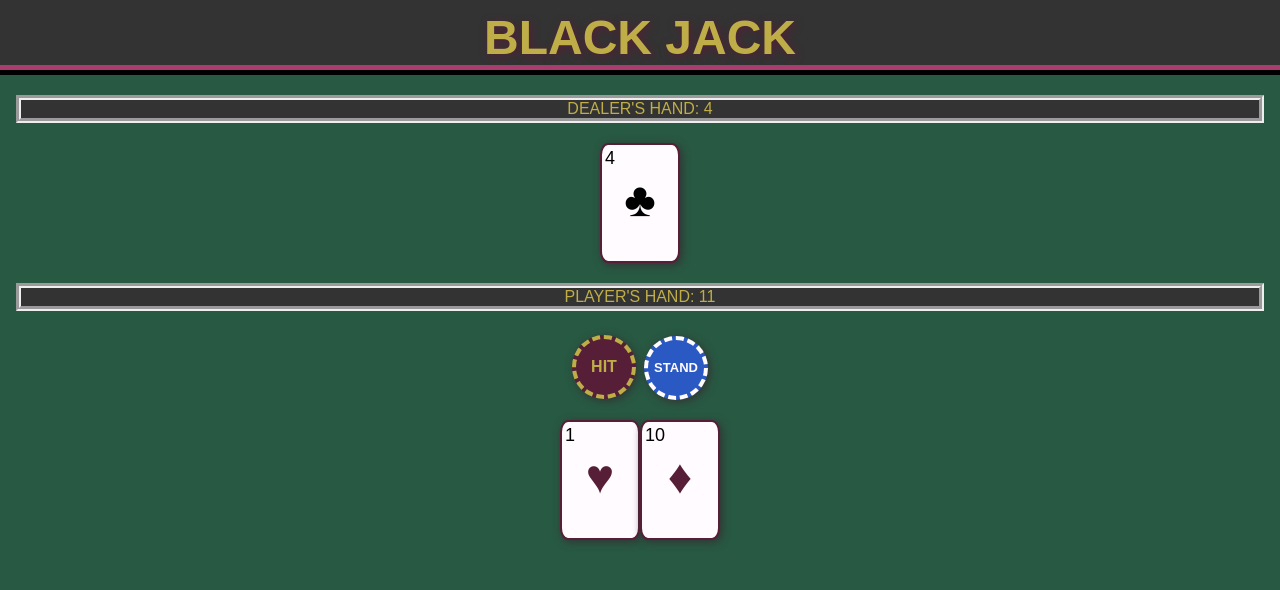
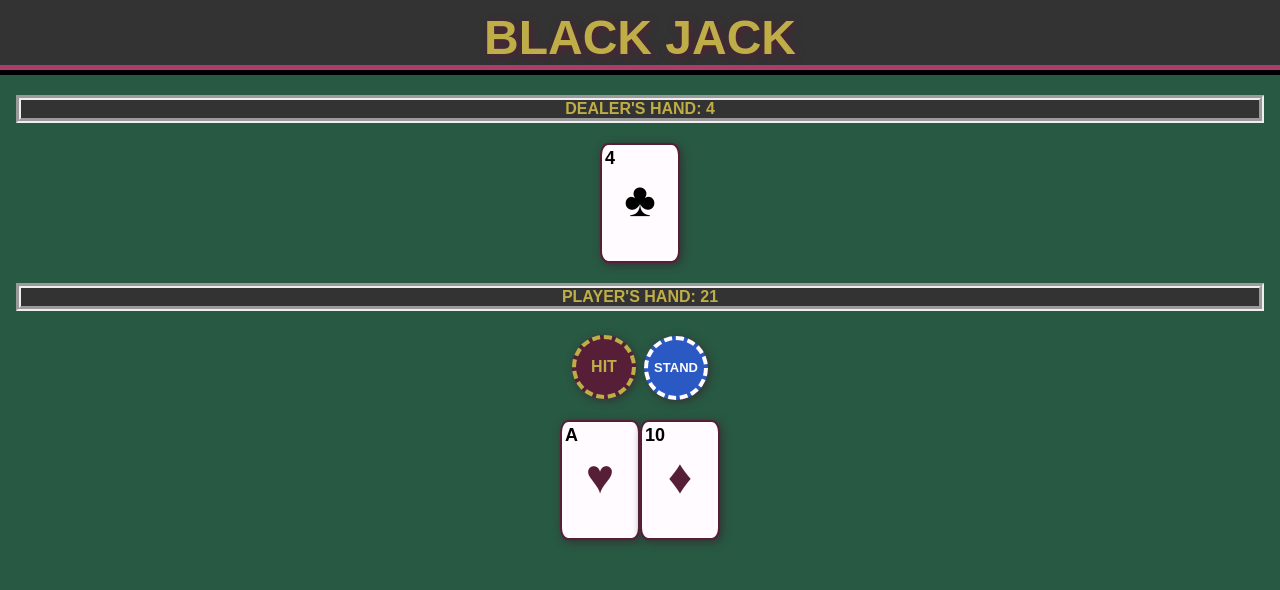
Before and after one commit to cdv-poznan/angular-project-2021, an Angular app: page /game in a window 1280 px wide. Shown: the top 590 px of the page. Built offline with nearby package versions, Linux system fonts and the light colour scheme.

Commit message:
Proper Ace values and card symbols

```diff
--- a/src/app/game/card/card.component.html
+++ b/src/app/game/card/card.component.html
@@ -1,6 +1,11 @@
 <div class="card">
-  <p style="text-align: left; font-size: large;margin: 3px;">{{card.value}}</p>
-
+  <ng-container [ngSwitch]='card.id'>
+    <p *ngSwitchDefault style="text-align: left; font-size: large;margin: 3px;">{{card.value}}</p>
+    <p *ngSwitchCase='1' style="text-align: left; font-size: large;margin: 3px;">A</p>
+    <p *ngSwitchCase='11' style="text-align: left; font-size: large;margin: 3px;">J</p>
+    <p *ngSwitchCase='12' style="text-align: left; font-size: large;margin: 3px;">Q</p>
+    <p *ngSwitchCase='13' style="text-align: left; font-size: large;margin: 3px;">K</p>
+  </ng-container>
   <div style="font-size: xxx-large" [ngSwitch]='card.colour'>
     <div *ngSwitchCase='0'><span style='color: black'>♠</span></div>
     <div *ngSwitchCase='3'><span style='color: black'>♣</span></div>
--- a/src/app/game/game.component.ts
+++ b/src/app/game/game.component.ts
@@ -26,9 +26,17 @@ export class GameComponent implements OnInit {
   }
   public sum(array: Array<Card>): number {
     let sum = 0;
+    let aceCounter = 0;
     // tslint:disable-next-line:prefer-for-of
     for (let i = 0; i < array.length; i++) {
       sum += array[i].value;
+      if (array[i].isAce && sum < 12 && aceCounter === 0) {
+        aceCounter++;
+        sum += 10;
+      }
+    }
+    if (aceCounter === 1 && sum > 21) {
+      sum -= 10;
     }
     return sum;
   }
--- a/src/styles.scss
+++ b/src/styles.scss
@@ -11,6 +11,7 @@ $maroon: #561f37;
   margin: 0;
   max-width: 100%;
   text-transform: uppercase;
+  font-weight: bold;
   // transition: cubic-bezier(0.25, 0.46, 0.45, 0.94);
 }
 
```
Also changed, not shown: 9 other files (tests, documents, lock files or other folders).
